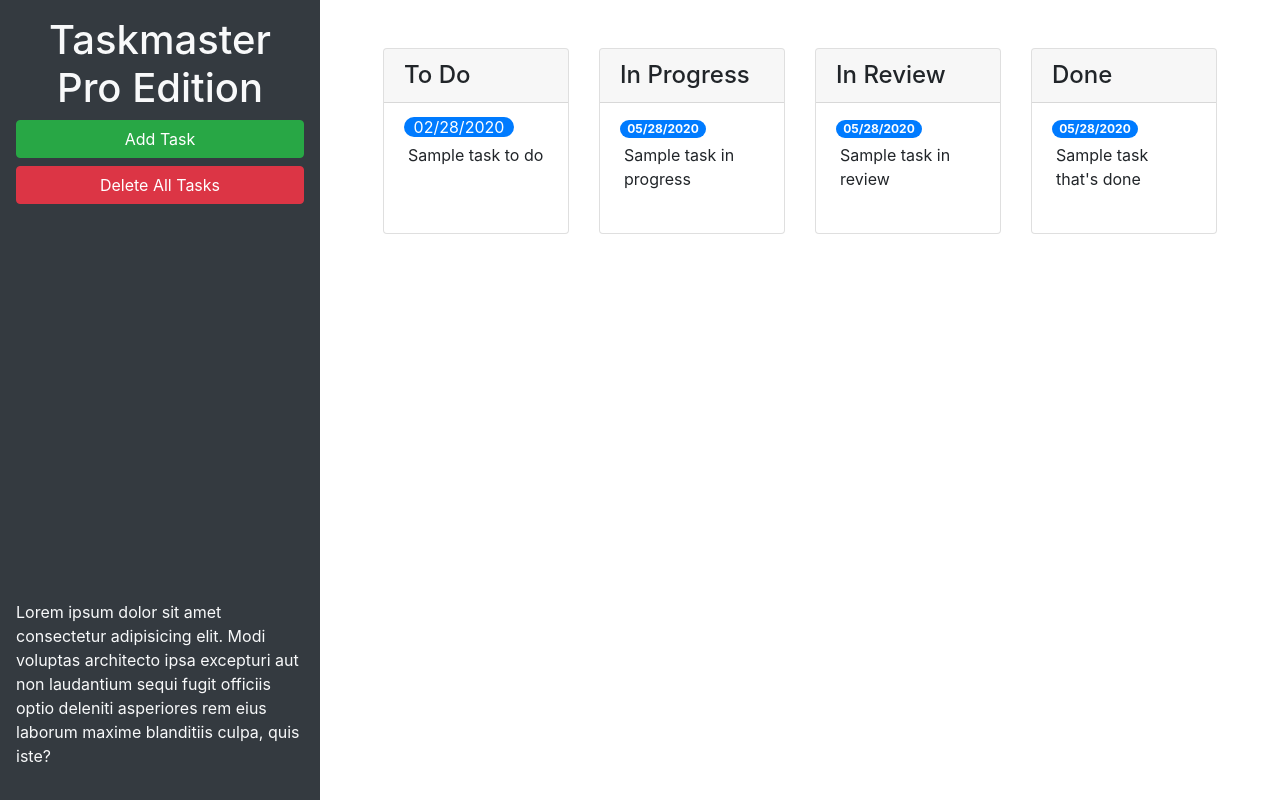
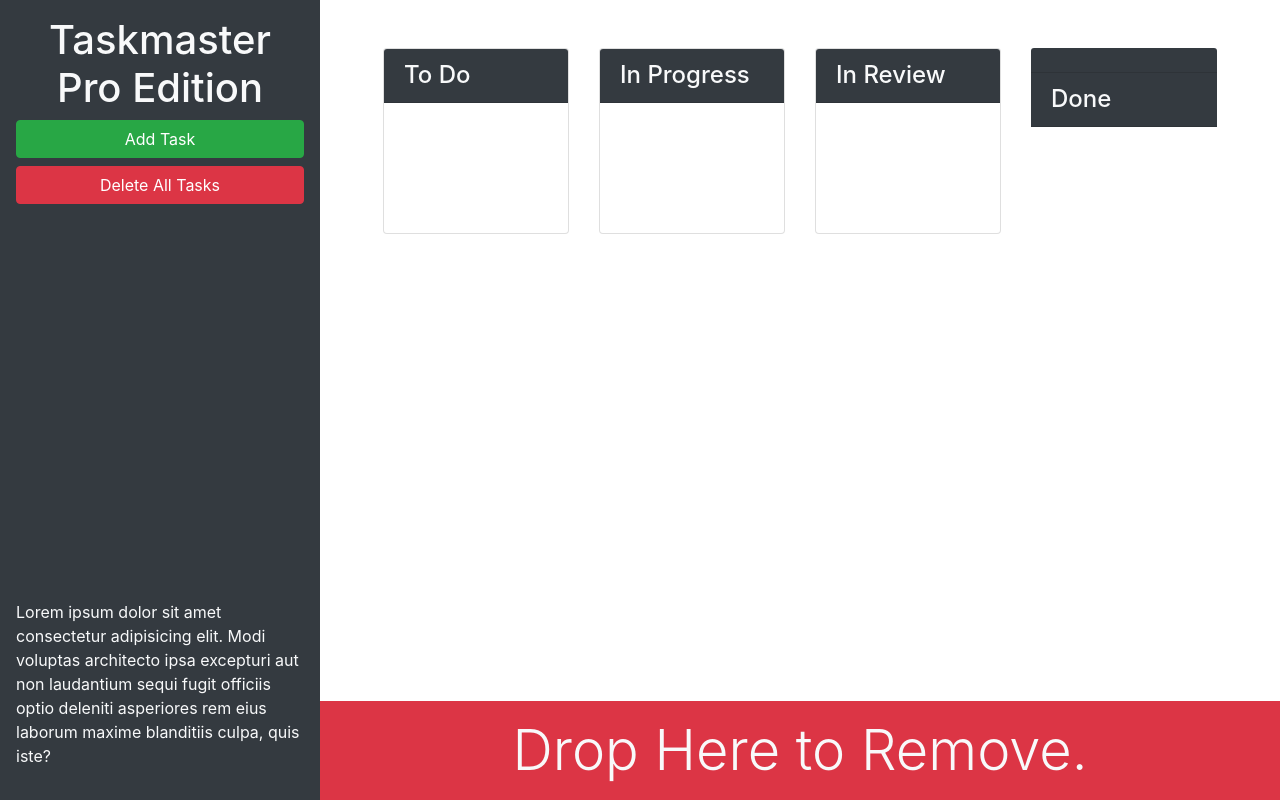
Before and after one commit to TimK76/taskmaster-pro, a plain HTML site: page taskmaster-starter/index.html in a window 1280 px wide. Drawn offline with nearby package versions, Linux system fonts and the light colour scheme.

Commit message:
bootstrap

```diff
--- a/taskmaster-starter/index.html
+++ b/taskmaster-starter/index.html
@@ -13,29 +13,29 @@
 <body>
 
   <div class="row min-vh-100 no-gutters">
-    <header class="col-12 col-lg-3 bg-dark text-light d-flex flex-column p-4 p-lg-3">
+    <header class="col-12 col-lg-3 bg-dark text-light sticky-top d-flex flex-column p-4 p-lg-3">
       <h1 class="text-center">Taskmaster Pro Edition</h1>
       <button id="create-task" class="btn btn-block btn-success" data-toggle="modal" data-target="#task-form-modal">Add
         Task</button>
       <button id="remove-tasks" class="btn btn-block btn-danger">Delete All Tasks</button>
-      <p class="mt-auto">Lorem ipsum dolor sit amet consectetur adipisicing elit. Modi voluptas architecto ipsa
+      <p class="mt-auto d-none d-lg-block">Lorem ipsum dolor sit amet consectetur adipisicing elit. Modi voluptas architecto ipsa
         excepturi aut non
         laudantium sequi fugit officiis optio deleniti asperiores rem eius laborum maxime blanditiis culpa, quis iste?
       </p>
     </header>
-    <main class="col-12 col-lg-9">
+    <main class="col-12 col-lg-9 d-flex flex-column">
       <div class="m-5 row justify-content-around">
         <!-- todo start -->
         <div class="col-12 col-md-6 col-xl-3 mb-3">
           <div class="card">
-            <h4 class="card-header">
+            <h4 class="card-header bg-dark text-light">
               To Do
             </h4>
             <ul id="list-toDo" class="list-group list-group-flush">
-              <li class="list-group-item">
+              <!-- <li class="list-group-item">
                 <span class="bade badge-primary badge-pill">02/28/2020</span>
                 <p class="m-1">Sample task to do</p>
-              </li>
+              </li> -->
             </ul>
           </div>
         </div>
@@ -43,14 +43,14 @@
         <!-- in progress start -->
         <div class="col-12 col-md-6 col-xl-3 mb-3">
           <div class="card">
-            <h4 class="card-header">
+            <h4 class="card-header bg-dark text-light">
               In Progress
             </h4>
             <ul id="list-inProgress" class="list-group list-group-flush">
-              <li class="list-group-item">
+              <!-- <li class="list-group-item">
                 <span class="badge badge-primary badge-pill">05/28/2020</span>
                 <p class="m-1">Sample task in progress</p>
-              </li>
+              </li> -->
             </ul>
           </div>
         </div>
@@ -58,33 +58,38 @@
         <!-- in review start -->
         <div class="col-12 col-md-6 col-xl-3 mb-3">
           <div class="card">
-            <h4 class="card-header">
+            <h4 class="card-header bg-dark text-light">
               In Review
             </h4>
             <ul id="list-inReview" class="list-group list-group-flush">
-              <li class="list-group-item">
+              <!-- <li class="list-group-item">
                 <span class="badge badge-primary badge-pill">05/28/2020</span>
                 <p class="m-1">Sample task in review</p>
-              </li>
+              </li> -->
             </ul>
           </div>
         </div>
         <!-- in review end -->
         <!-- done start -->
         <div class="col-12 col-md-6 col-xl-3 mb-3">
-          <div class="card">
-            <h4 class="card-header">
-              Done
+            <h4 class="card-header bg-dark text-light">
+              <h4 class="card-header bg-dark text-light">
+                Done
             </h2>
             <ul id="list-done" class="list-group list-group-flush">
-              <li class="list-group-item">
+              <!-- <li class="list-group-item">
                 <span class="badge badge-primary badge-pill">05/28/2020</span>
                 <p class="m-1">Sample task that's done</p>
-              </li>
+              </li> -->
             </ul>
           </div>
         </div>
         <!-- done end -->
+        <div class="mt-auto" id="trash">
+          <div class="w-100 bg-danger p-3 text-center text-light display-4">
+            Drop Here to Remove.
+          </div>
+        </div>
       </div>
     </main>
   </div>
```
